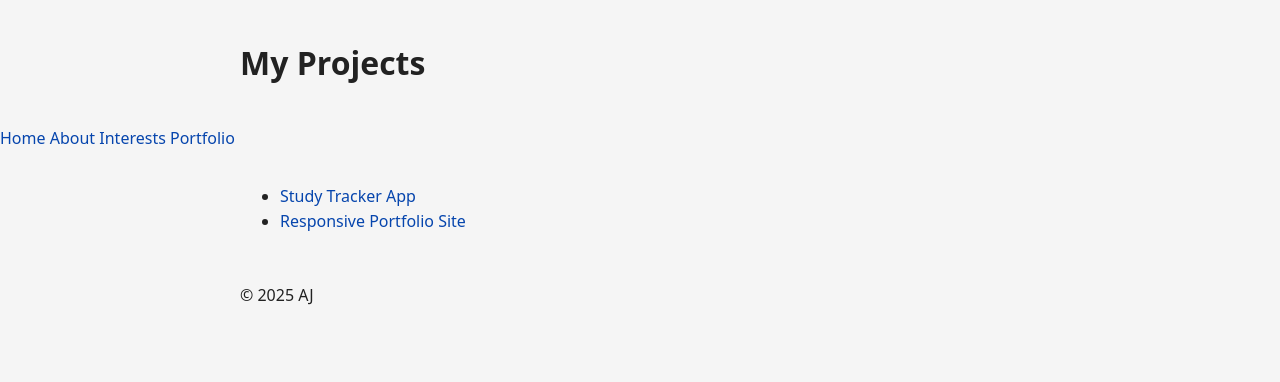
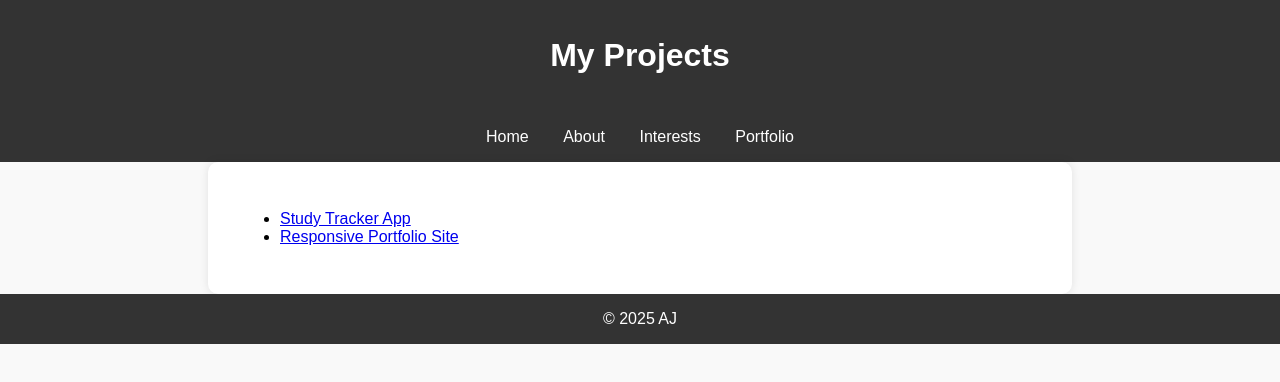
Before and after one commit to AJ22ACM/My-Github-Profile-repo, a plain HTML site: page portfolio.html in a window 1280 px wide. Drawn offline with Linux system fonts and the light colour scheme.

Commit message:
Update style.css

```diff
--- a/style.css
+++ b/style.css
@@ -1,42 +1,37 @@
 body {
-  font-family: system-ui, sans-serif;
-  line-height: 1.6;
+  font-family: Arial, sans-serif;
+  background-color: #f9f9f9;
   margin: 0;
   padding: 0;
-  background: #f5f5f5;
-  color: #222;
 }
 
-header, main, footer {
-  max-width: 800px;
-  margin: auto;
+header, nav, footer {
+  text-align: center;
+  background-color: #333;
+  color: white;
   padding: 1rem;
 }
 
-nav ul {
-  list-style: none;
-  display: flex;
-  gap: 1rem;
-  padding: 0;
+nav a {
+  color: white;
+  text-decoration: none;
+  margin: 0 15px;
 }
 
-a {
-  color: #0645ad;
-  text-decoration: none;
+nav a:hover {
+  text-decoration: underline;
 }
 
-a:focus, a:hover {
-  text-decoration: underline;
+main {
+  padding: 2rem;
+  max-width: 800px;
+  margin: auto;
+  background-color: white;
+  box-shadow: 0 0 10px rgba(0,0,0,0.1);
+  border-radius: 10px;
 }
 
 img {
   max-width: 100%;
   height: auto;
-  border-radius: 8px;
 }
-
-@media (max-width: 600px) {
-  nav ul {
-    flex-direction: column;
-  }
-}
```
